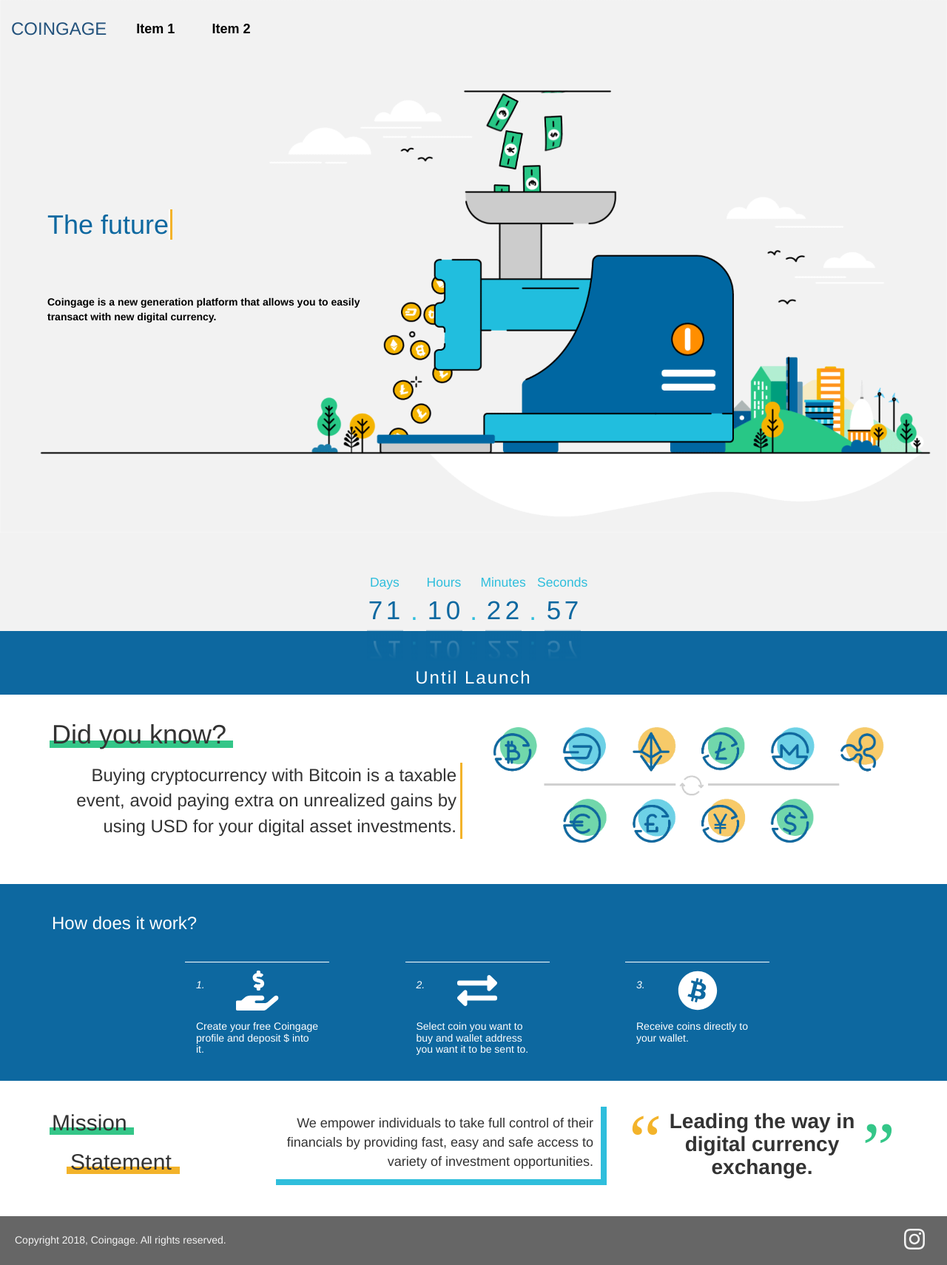
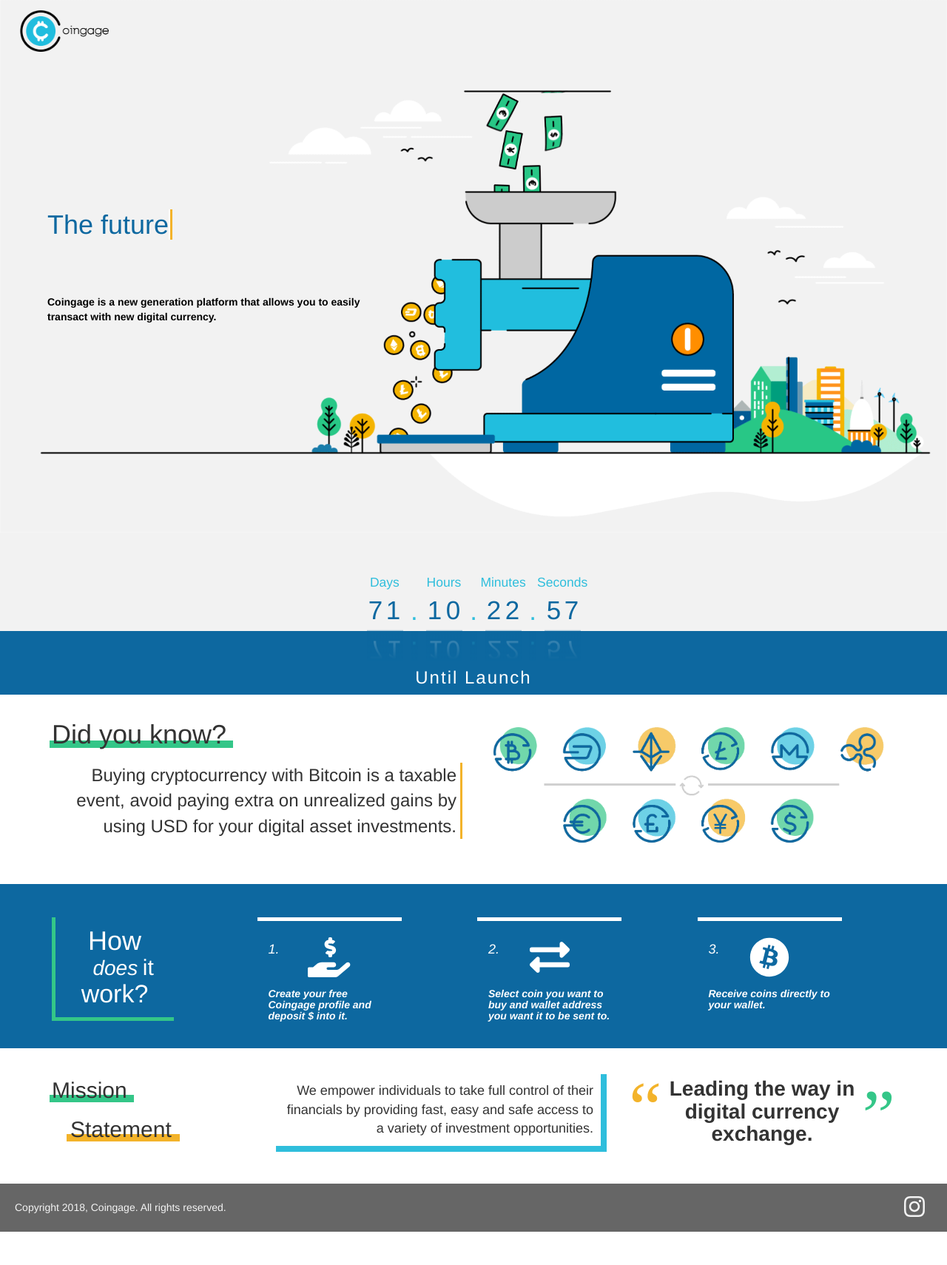
Before and after one commit to CharlieMerrill/coingage, a plain HTML site: page index.html in a window 1280 px wide. Shown: the whole page at 74% size. After the commit the page ends 1665 px from the top, so only its background shows below. Drawn offline with nearby package versions, Linux system fonts and the light colour scheme; a web font is replaced by a local one.

Commit message:
finishing touches

```diff
--- a/index.html
+++ b/index.html
@@ -19,26 +19,26 @@
   <!-- Google Fonts -->
   <link href="https://fonts.googleapis.com/css?family=Ubuntu|Press+Start+2P|Raleway+Dots|Orbitron" rel="stylesheet">
   <!-- Favicon -->
-  <link rel="icon" type="image/png" sizes="96x96" href="#">
+  <link rel="icon" type="image/png" sizes="96x96" href="images/favicon-96x96.png">
 </head>
 <body>
   <!-- Navigation Bar -->
   <div class="navbar navbar-fixed-top">
     <!-- Logo -->
     <a href="#" class="navbar-brand">
-      <h3>COINGAGE</h3>
+      <img src="images/LOGO_300x.png" alt="Coingage Logo">
     </a>
 
     <div class="hidden-md hidden-lg hidden-xl" style="width: 50%"></div>
 
     <!-- Right Navigation -->
     <div class="navbar-right hidden-xs hidden-sm">
-      <a href="#" class="navbar-item navbar-link">Item 1</a>
-      <a href="#" class="navbar-item navbar-link">Item 2</a>
+<!--       <a href="#" class="navbar-item navbar-link">Item 1</a>
+      <a href="#" class="navbar-item navbar-link">Item 2</a> -->
     </div>
 
     <!-- Dropdown appearing on mobile only -->
-    <div class="navbar-item hidden-md hidden-lg hidden-xl">
+<!--     <div class="navbar-item hidden-md hidden-lg hidden-xl">
       <div class="dropdown">
         <p class="dropdown-toggle" data-toggle="dropdown"><i class="fa fa-bars" aria-hidden="true"></i></p>
         <ul class="dropdown-menu dropdown-menu-right navbar-dropdown-menu">
@@ -46,7 +46,7 @@
           <li><a href="#">Item 2</a></li>
         </ul>
       </div>
-    </div>
+    </div> -->
   </div>
 
   <div class="top-section">
@@ -144,25 +144,22 @@
   <br>
 
   <div class="bottom-section">
+    <br>
     <div class="container">
       <div class="row">
-        <div class="col-xs-12">
-          <h3>How does it work?</span></h3>
+        <div class="col-md-2 col-sm-3">
+          <h3><span style="font-size:36px">How</span><br><span style="font-size:28px;font-style:italic;">&nbsp;&nbsp;&nbsp;does</span> <span style="font-size:30px;font-weight:300;">it</span><br><span style="font-size:34px">work?</span></h3>
         </div>
-        <br>
-        <br>
-        <br>
-        <br>
-        <div class="col-xs-12 col-sm-2 col-sm-offset-2 bottom-text">
-          <br><p><i>1.</i></p>
+        <div class="col-sm-2 col-md-offset-1 bottom-text">
+          <br><p>1.</p>
           <h1><i class="fas fa-hand-holding-usd"></i></h1>
           <h5>Create your free Coingage profile and deposit $ into it.</h5></div>
-        <div class="col-xs-12 col-sm-2 col-sm-offset-1 bottom-text">
-          <br><p><i>2.</i></p>
+        <div class="col-sm-2 col-sm-offset-1 bottom-text">
+          <br><p>2.</p>
           <h1><i class="fas fa-exchange-alt"></i></h1>
           <h5>Select coin you want to buy and wallet address you want it to be sent to.</h5></div>
-        <div class="col-xs-12 col-sm-2 col-sm-offset-1 bottom-text">
-          <br><p><i>3.</i></p>
+        <div class="col-sm-2 col-sm-offset-1 bottom-text">
+          <br><p>3.</p>
           <h1><i class="fab fa-bitcoin"></i></h1>
           <h5>Receive coins directly to your wallet.</h5></div>
       </div>
@@ -179,7 +176,7 @@
       </div>
       <div class="col-sm-5">
         <br>
-        <p>We empower individuals to take full control of their financials by providing fast, easy and safe access to variety of investment opportunities.</p>
+        <p>We empower individuals to take full control of their financials by providing fast, easy and safe access to a variety of investment opportunities.</p>
       </div>
       <div class="col-md-4" style="display:flex">
         <span style="color: #f3b32a;  margin-top: -10px;">&ldquo;</span>
--- a/stylesheet.css
+++ b/stylesheet.css
@@ -39,9 +39,10 @@ body {
   margin-bottom: 37px;
 }
 
-.logo {
-  height: 50px;
-  width: 320px;
+.navbar-brand img {
+  width: 120px;
+  margin-left: 12px;
+  margin-top: 8px;
 }
 
 /* Right section */
@@ -121,6 +122,12 @@ body {
 .top-section img {
   width: 100vw !important;
   height: 100%;
+  user-drag: none;
+  user-select: none;
+  -moz-user-select: none;
+  -webkit-user-drag: none;
+  -webkit-user-select: none;
+  -ms-user-select: none;
 }
 
 /* Typing Headline */
@@ -211,6 +218,10 @@ body {
   color: white;
   background-color: #0d68a0;
   background-image: linear-gradient(#0d68a0 25%, rgba(95, 198, 253, 0));
+  background-image: -webkit-linear-gradient(#0d68a0 25%, rgba(95, 198, 253, 0));
+  background-image: -moz-linear-gradient(#0d68a0 25%, rgba(95, 198, 253, 0));
+  background-image: -ms-linear-gradient(#0d68a0 25%, rgba(95, 198, 253, 0));
+  background-image: -o-linear-gradient(#0d68a0 25%, rgba(95, 198, 253, 0));
 }
 
 #soon-sep .soon-separator {
@@ -296,14 +307,30 @@ body {
 }
 
 .bottom-text {
-  border-top: 1px solid white;
+  border-top: 5px solid white;
   margin: 5px;
+  font-weight: 500;
+  font-style: italic;
+  font-size: 18px;
 }
 
 .bottom-text h1 {
   text-align: center;
   font-size: 54px;
   margin-top: -40px;
+}
+
+.bottom-text h5 {
+  font-size: 14px;
+  font-weight: 600;
+}
+
+.bottom-section h3 {
+  border-bottom: 5px solid #34c688;
+  border-left: 5px solid #34c688;
+  padding: 12px;
+  text-align: center;
+  margin-top: 5px;
 }
 
 /* Mission Statement Section */
@@ -385,7 +412,7 @@ body {
 /* Media Queries */
 @media only screen and (max-width: 991px) {
   .navbar {
-    justify-content: space-between;
+/*     justify-content: space-between; */
   }
 }
 
@@ -402,17 +429,26 @@ body {
     width: 90vw;
   } .timer p {
     font-size: 16px;
+  } .bottom-section h3 {
+    border: none;
   }
 }
 
 @media only screen and (max-width: 546px) {
   .timer-section {
     margin-top: -41px !important;
+  } .top-section img {
+    width: 150vw !important;
+    margin-left: -40vw;
+    margin-top: 10vw;
+  } .top-section {
+    width: 100vw !important;
+    overflow-x: hidden;
   }
 }
 
 @media only screen and (max-width: 470px) {
   .timer-section {
-    margin-top: -34px !important;
+/*     margin-top: -34px !important; */
   }
 }
```
Also changed, not shown: images/LOGO_300x copy.png (added), images/LOGO_300x.png (added), images/favicon-96x96.png (added).
